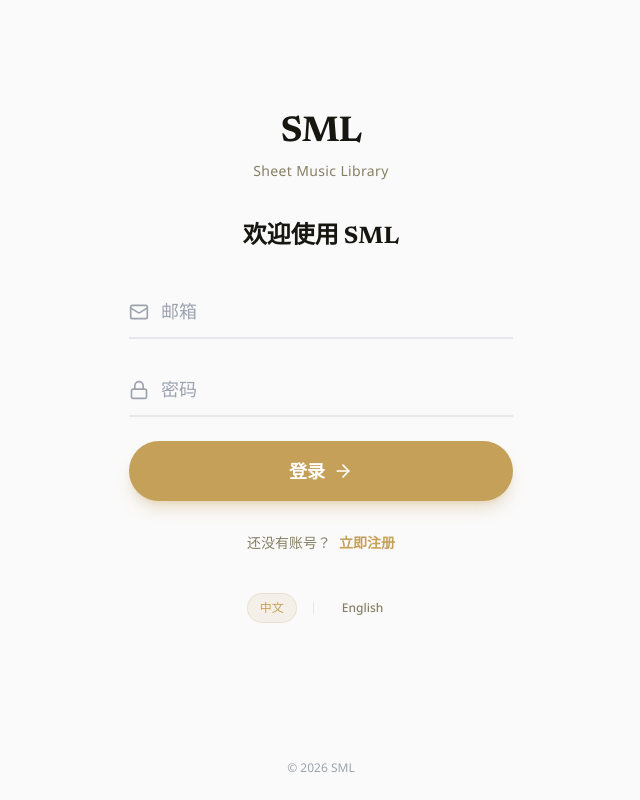
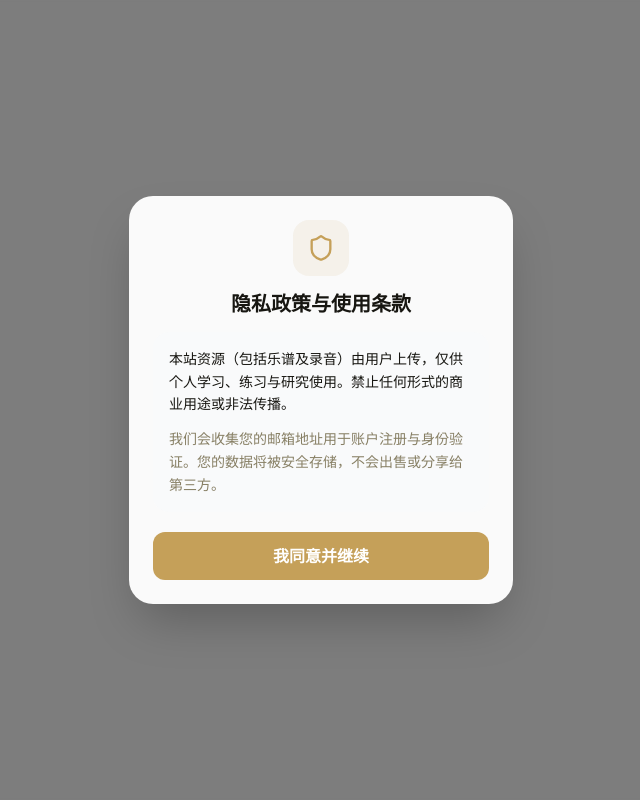
Before and after one commit to Frrrrrranz/SML-SheetMusicLibrary, a React (Vite) app: page /#/ in a window 1280 px wide. Shown: the whole page, without its empty margins (319-959 px from the left). Built offline with nearby package versions, Linux system fonts and the light colour scheme; no server answers.

Commit message:
feat: 添加隐私政策与使用条款同意弹窗

```diff
--- a/App.tsx
+++ b/App.tsx
@@ -15,6 +15,7 @@ import { Composer } from './types';
 import { pageTransition } from './utils/animations';
 import { SplashScreen } from './screens/SplashScreen';
 import { PWAInstallPrompt } from './components/PWAInstallPrompt';
+import { ConsentGate } from './components/ConsentBanner';
 
 
 // 主应用内容（需要登录）
@@ -195,11 +196,13 @@ const App: React.FC = () => {
     <>
       <SplashScreen />
       <LanguageProvider>
-        <AuthProvider>
-          <HashRouter>
-            <AuthGuard />
-          </HashRouter>
-        </AuthProvider>
+        <ConsentGate>
+          <AuthProvider>
+            <HashRouter>
+              <AuthGuard />
+            </HashRouter>
+          </AuthProvider>
+        </ConsentGate>
       </LanguageProvider>
       <Analytics />
     </>
--- /dev/null
+++ b/components/ConsentBanner.tsx
@@ -0,0 +1,100 @@
+import React, { useState } from 'react';
+import { motion, AnimatePresence } from 'framer-motion';
+import { Shield } from 'lucide-react';
+import { useLanguage } from '../contexts/LanguageContext';
+import { backdropFade, scaleIn } from '../utils/animations';
+
+// NOTE: localStorage key 用于持久化用户的同意选择
+const CONSENT_KEY = 'sml_consent_accepted';
+
+interface ConsentBannerProps {
+    onAccept: () => void;
+}
+
+/**
+ * 隐私政策/使用条款同意弹窗
+ * 首次访问时展示，用户点击同意后写入 localStorage，后续不再弹出
+ */
+export const ConsentBanner: React.FC<ConsentBannerProps> = ({ onAccept }) => {
+    const { t } = useLanguage();
+    const [isExiting, setIsExiting] = useState(false);
+
+    const handleAccept = () => {
+        localStorage.setItem(CONSENT_KEY, 'true');
+        setIsExiting(true);
+        // NOTE: 等待退出动画完成后再通知父组件
+        setTimeout(() => onAccept(), 300);
+    };
+
+    return (
+        <AnimatePresence>
+            {!isExiting && (
+                <motion.div
+                    className="fixed inset-0 z-[100] flex items-center justify-center"
+                    initial="hidden"
+                    animate="visible"
+                    exit="exit"
+                >
+                    {/* 背景遮罩 */}
+                    <motion.div
+                        variants={backdropFade}
+                        className="absolute inset-0 bg-black/50 backdrop-blur-sm"
+                    />
+
+                    {/* 弹窗内容 */}
+                    <motion.div
+                        variants={scaleIn}
+                        className="relative z-10 w-full max-w-sm mx-6 bg-background rounded-3xl p-6 shadow-2xl"
+                    >
+                        {/* 图标 */}
+                        <div className="flex justify-center mb-4">
+                            <div className="w-14 h-14 rounded-2xl bg-oldGold/10 flex items-center justify-center">
+                                <Shield className="w-7 h-7 text-oldGold" />
+                            </div>
+                        </div>
+
+                        {/* 标题 */}
+                        <h2 className="text-xl font-bold font-serif text-textMain text-center mb-3">
+                            {t.common.consent.title}
+                        </h2>
+
+                        {/* 政策内容 */}
+                        <div className="bg-gray-50 rounded-2xl p-4 mb-5 space-y-3">
+                            <p className="text-sm text-textMain leading-relaxed">
+                                {t.common.consent.notice}
+                            </p>
+                            <p className="text-sm text-textSub leading-relaxed">
+                                {t.common.consent.dataCollection}
+                            </p>
+                        </div>
+
+                        {/* 同意按钮 */}
+                        <button
+                            onClick={handleAccept}
+                            className="w-full py-3 rounded-xl bg-oldGold text-white font-semibold text-base
+                                hover:bg-oldGold/90 active:scale-[0.98] transition-all duration-200"
+                        >
+                            {t.common.consent.agree}
+                        </button>
+                    </motion.div>
+                </motion.div>
+            )}
+        </AnimatePresence>
+    );
+};
+
+/**
+ * 同意门控包装组件
+ * 未同意时渲染 ConsentBanner，已同意时渲染 children
+ */
+export const ConsentGate: React.FC<{ children: React.ReactNode }> = ({ children }) => {
+    const [hasConsented, setHasConsented] = useState(() => {
+        return localStorage.getItem(CONSENT_KEY) === 'true';
+    });
+
+    if (!hasConsented) {
+        return <ConsentBanner onAccept={() => setHasConsented(true)} />;
+    }
+
+    return <>{children}</>;
+};
--- a/constants/locales.ts
+++ b/constants/locales.ts
@@ -74,6 +74,12 @@ export const translations = {
                 warning: '继续浏览/播放即表示您同意遵守相关法律法规并自行承担相关风险。',
                 agree: '我已阅读并同意',
                 cancel: '取消',
+            },
+            consent: {
+                title: '隐私政策与使用条款',
+                notice: '本站资源（包括乐谱及录音）由用户上传，仅供个人学习、练习与研究使用。禁止任何形式的商业用途或非法传播。',
+                dataCollection: '我们会收集您的邮箱地址用于账户注册与身份验证。您的数据将被安全存储，不会出售或分享给第三方。',
+                agree: '我同意并继续',
             },
         },
         search: {
@@ -179,6 +185,12 @@ export const translations = {
                 agree: 'I Read and Agree',
                 cancel: 'Cancel',
             },
+            consent: {
+                title: 'Privacy Policy & Terms',
+                notice: 'Resources on this site (including sheet music and recordings) are uploaded by users and are intended for personal study, practice, and research only. Any form of commercial use or illegal distribution is strictly prohibited.',
+                dataCollection: 'We collect your email address for account registration and authentication. Your data is stored securely and will not be sold or shared with third parties.',
+                agree: 'I Agree & Continue',
+            },
         },
         search: {
             title: 'Search',
```
